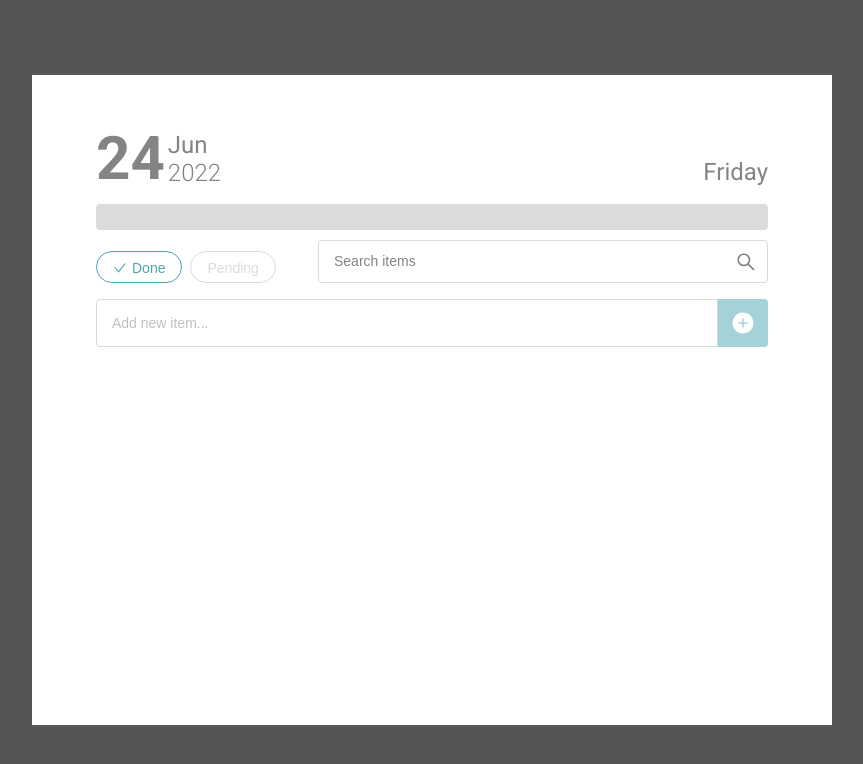
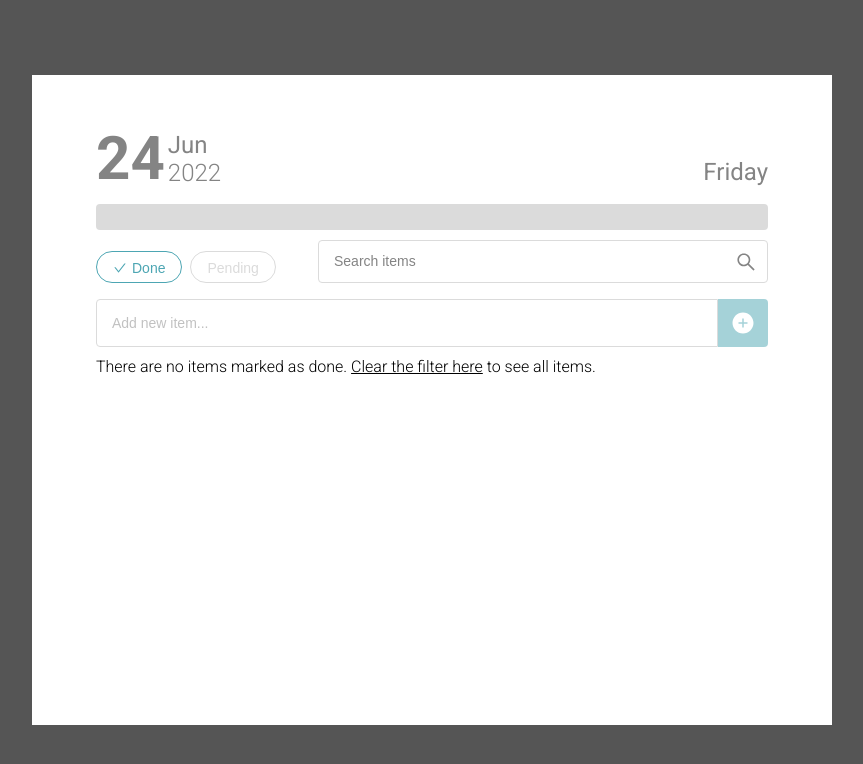
Before and after one commit to sizebay/frontend-challenge, a React (Vite) app: page / in a window 1280 px wide. Both pictures are taken after a click on the button "Done". Shown: the top 764 px of the page, without its empty margins (208-1071 px from the left). Built offline with nearby package versions, Linux system fonts and the light colour scheme.

Commit message:
feat: search by text and filters now implemented

```diff
--- a/src/components/AddItemInput/styles.ts
+++ b/src/components/AddItemInput/styles.ts
@@ -48,6 +48,7 @@ export const Wrapper = styled.form`
     }
     &:disabled {
       opacity: 0.5;
+      pointer-events: none;
     }
   }
 `;
--- a/src/components/ListContainer/index.tsx
+++ b/src/components/ListContainer/index.tsx
@@ -1,14 +1,55 @@
 import { useTasks } from "../../providers/Tasks";
 import ListItem from "../ListItem";
+import { SearchState } from "../MainContent";
 import { Wrapper } from "./styles";
 
-const ListContainer = () => {
+interface iListContainerProps {
+  searchState: SearchState;
+  clearFiltersFunction: () => void;
+}
+
+const ListContainer = ({
+  searchState,
+  clearFiltersFunction,
+}: iListContainerProps) => {
   const { tasks } = useTasks();
+
+  const filteredTasks = tasks
+    .filter((task) =>
+      searchState.searchByText
+        ? task.description.toLowerCase().includes(searchState.searchByText)
+        : task
+    )
+    .filter((task) => {
+      if (searchState.filter) {
+        return searchState.filterBy === "Done" ? task.done : !task.done;
+      }
+      return task;
+    });
 
   return (
     <Wrapper>
-      {!!tasks.length &&
-        tasks.map((task) => <ListItem key={task.id} task={task} />)}
+      {!!filteredTasks.length ? (
+        filteredTasks.map((task) => <ListItem key={task.id} task={task} />)
+      ) : searchState.filter ? (
+        <p>
+          There are no items marked as {searchState.filterBy?.toLowerCase()}.{" "}
+          <span onClick={() => clearFiltersFunction()}>
+            Clear the filter here
+          </span>{" "}
+          to see all items.
+        </p>
+      ) : (
+        searchState.searchByText && (
+          <p>
+            Your search found no results.{" "}
+            <span onClick={() => clearFiltersFunction()}>
+              Clean the search here
+            </span>{" "}
+            to see all items.
+          </p>
+        )
+      )}
     </Wrapper>
   );
 };
--- a/src/components/ListContainer/styles.ts
+++ b/src/components/ListContainer/styles.ts
@@ -10,6 +10,12 @@ export const Wrapper = styled.ul`
   width: 100%;
   align-self: center;
   max-width: 680px;
+  > p {
+    > span {
+      text-decoration: underline;
+      cursor: pointer;
+    }
+  }
   @media (min-width: 680px) {
     ::-webkit-scrollbar {
       display: none;
--- a/src/components/ListItem/index.tsx
+++ b/src/components/ListItem/index.tsx
@@ -36,6 +36,7 @@ const ListItem = ({ task }: iListItemProps) => {
         <button
           className="complete-task-btn"
           onClick={() => completeTask(task)}
+          disabled={task.done}
         >
           <AiOutlineCheckCircle />
         </button>
--- a/src/components/ListItem/styles.ts
+++ b/src/components/ListItem/styles.ts
@@ -97,6 +97,10 @@ export const Wrapper = styled.li`
     }
     > .complete-task-btn {
       background-color: var(--primary-color);
+      &:disabled {
+        filter: grayscale(70%);
+        pointer-events: none;
+      }
     }
   }
   :hover > .buttons-container {
--- a/src/components/MainContent/index.tsx
+++ b/src/components/MainContent/index.tsx
@@ -10,6 +10,7 @@ import ListContainer from "../ListContainer";
 export type SearchState = {
   filter: boolean;
   searchByText: string;
+  clearFilters: boolean;
   filterBy?: "Done" | "Pending";
 };
 
@@ -18,20 +19,33 @@ const MainContent = () => {
   const [searchState, setSearchState] = useState<SearchState>({
     filter: false,
     searchByText: "",
+    clearFilters: false,
   });
 
   const changeSearchState = (newSearchState: SearchState) => {
     setSearchState(newSearchState);
   };
-  console.log(searchState);
+
+  const toggleClearFilterState = () => {
+    setSearchState({ ...searchState, clearFilters: true });
+    setTimeout(() => {
+      setSearchState({ ...searchState, clearFilters: false });
+    }, 100);
+  };
 
   return (
     <Wrapper>
       <DateHeader />
       <ProgressBar progress={percentageCompletedTasks} />
-      <Searcher changeSearchState={changeSearchState} />
+      <Searcher
+        changeSearchState={changeSearchState}
+        clearFilters={searchState.clearFilters}
+      />
       <AddItemInput />
-      <ListContainer />
+      <ListContainer
+        searchState={searchState}
+        clearFiltersFunction={toggleClearFilterState}
+      />
     </Wrapper>
   );
 };
--- a/src/components/Searcher/index.tsx
+++ b/src/components/Searcher/index.tsx
@@ -6,20 +6,27 @@ import { Button, Wrapper } from "./styles";
 
 interface iSearcherProps {
   changeSearchState: (newSearchState: SearchState) => void;
+  clearFilters: boolean;
 }
 
-const Searcher = ({ changeSearchState }: iSearcherProps) => {
+const Searcher = ({ changeSearchState, clearFilters }: iSearcherProps) => {
   const [inputValue, setInputValue] = useState("");
   const [doneFilter, setDoneFilter] = useState(false);
   const [pendingFilter, setPendingFilter] = useState(false);
 
   useEffect(() => {
     changeSearchState({
-      searchByText: inputValue,
+      searchByText: inputValue.toLowerCase(),
       filter: doneFilter || pendingFilter,
       filterBy: doneFilter ? "Done" : pendingFilter ? "Pending" : undefined,
+      clearFilters,
     });
-  }, [inputValue, doneFilter, pendingFilter]);
+    if (clearFilters) {
+      setInputValue("");
+      setDoneFilter(false);
+      setPendingFilter(false);
+    }
+  }, [inputValue, doneFilter, pendingFilter, clearFilters]);
 
   return (
     <Wrapper>
```
